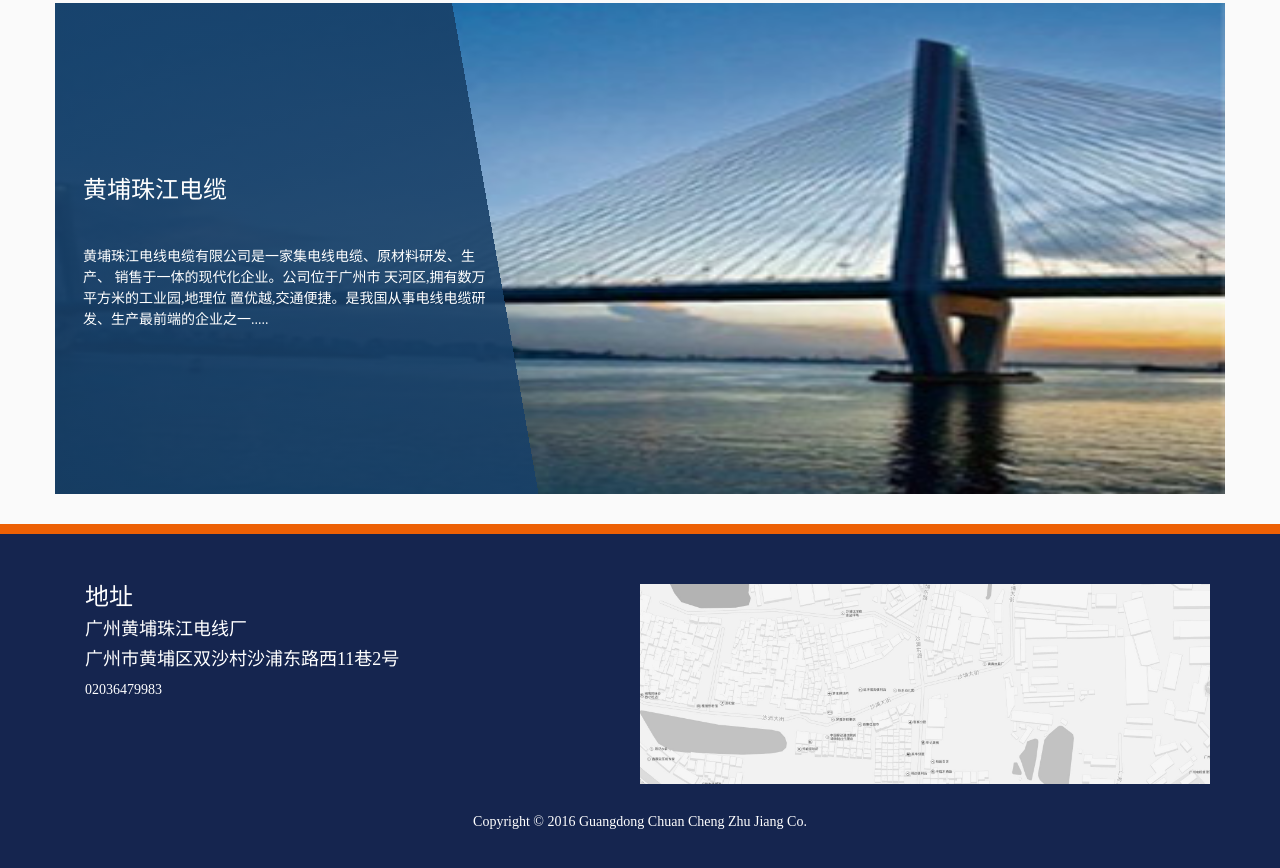
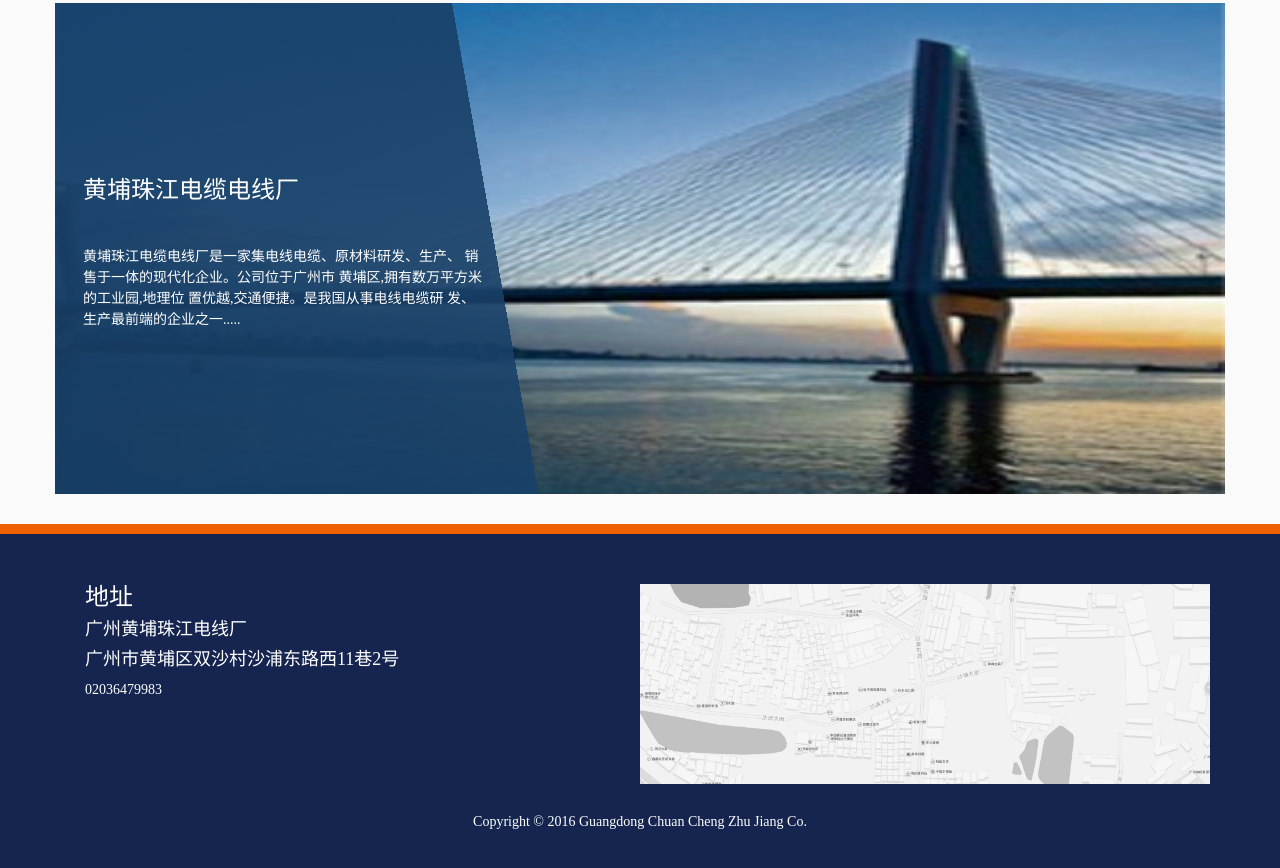
Before and after one commit to Caoo/Caoo.github.io, a website: page index.html in a window 1280 px wide. Shown: the part 1496-2364 px from the top of the page. Drawn offline with Linux system fonts and the light colour scheme.

Commit message:
change company name

```diff
--- a/index.html
+++ b/index.html
@@ -217,8 +217,8 @@
         </div>
         <div class="about-banner row">
             <div class="about-articel col-sm-6 clearfix">
-                <h3>黄埔珠江电缆</h3>
-                <p>黄埔珠江电线电缆有限公司是一家集电线电缆、原材料研发、生产、 销售于一体的现代化企业。公司位于广州市 天河区,拥有数万平方米的工业园,地理位 置优越,交通便捷。是我国从事电线电缆研 发、生产最前端的企业之一.....</p>
+                <h3>黄埔珠江电缆电线厂</h3>
+                <p>黄埔珠江电缆电线厂是一家集电线电缆、原材料研发、生产、 销售于一体的现代化企业。公司位于广州市 黄埔区,拥有数万平方米的工业园,地理位 置优越,交通便捷。是我国从事电线电缆研 发、生产最前端的企业之一.....</p>
             </div>
         </div>
         <div class="row">
```
